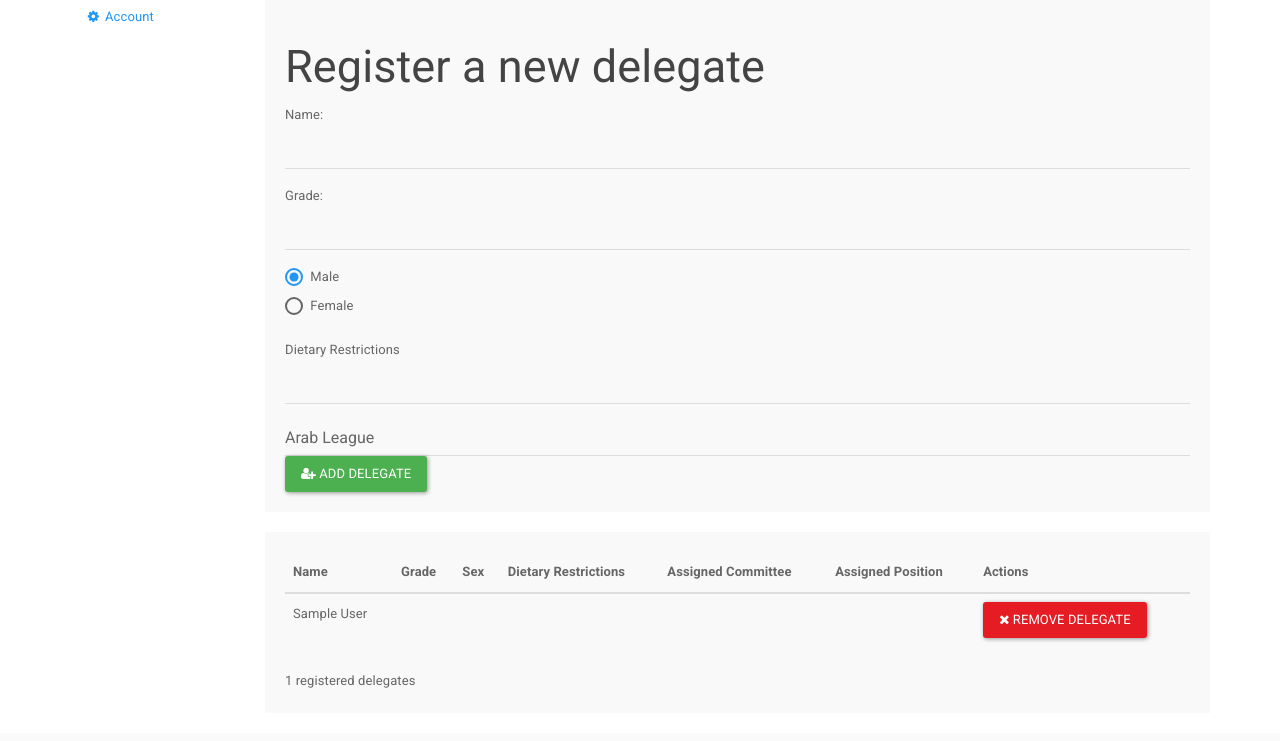
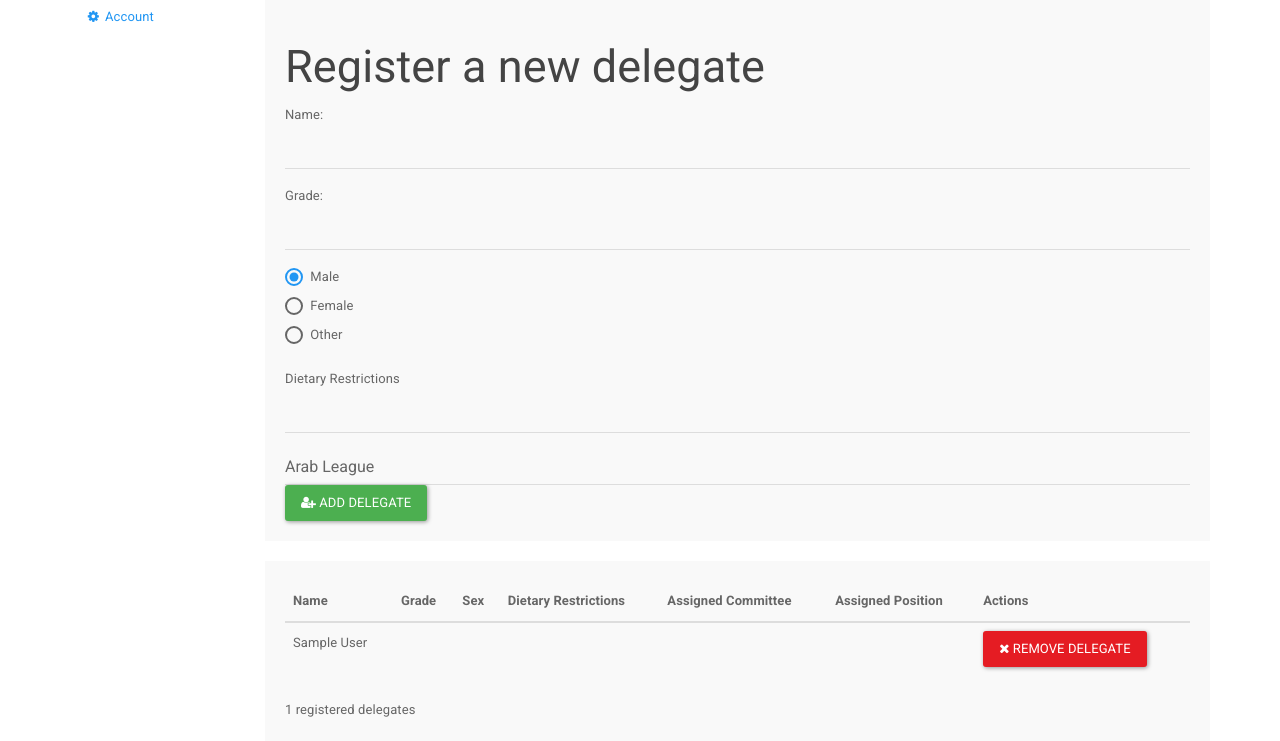
Before and after one commit to malsf21/omun.ca-reg, a PHP site: page /delegates.php in a window 1280 px wide. Shown: the part 204-945 px from the top of the page. Before the commit the page ends 892 px from the top, so only its background shows below. Run offline with PHP 8.4, Linux system fonts and the light colour scheme; the visitor is signed in with stand-in values (Sample User, id 1).

Commit message:
makes slight changes to reg system
“other” gender option and disec is one option

```diff
--- a/delegates.php
+++ b/delegates.php
@@ -71,6 +71,12 @@
 						        Female
 						      </label>
 						    </div>
+                <div class="form-check">
+						    	<label class="form-check-inline">
+						        <input type="radio" class="form-check-input" name="sex" id="sexRadioF" value="Other">
+						        Other
+						      </label>
+						    </div>
 						  </fieldset>
               <div class="form-group">
                 <label for="access">Dietary Restrictions </label>
@@ -79,8 +85,7 @@
               <select class="form-control" name="preference" id="preference">
                 <option value="al">Arab League</option>
                 <option value="au">African Union</option>
-                <option value="disec1">DISEC 1</option>
-                <option value="disec2">DISEC 2</option>
+                <option value="disec">DISEC</option>
                 <option value="fedcab">Federal Cabinet</option>
                 <option value="icij">ICIJ</option>
                 <option value="lbj">Lyndon B. Johnson's Cabinet</option>
```
